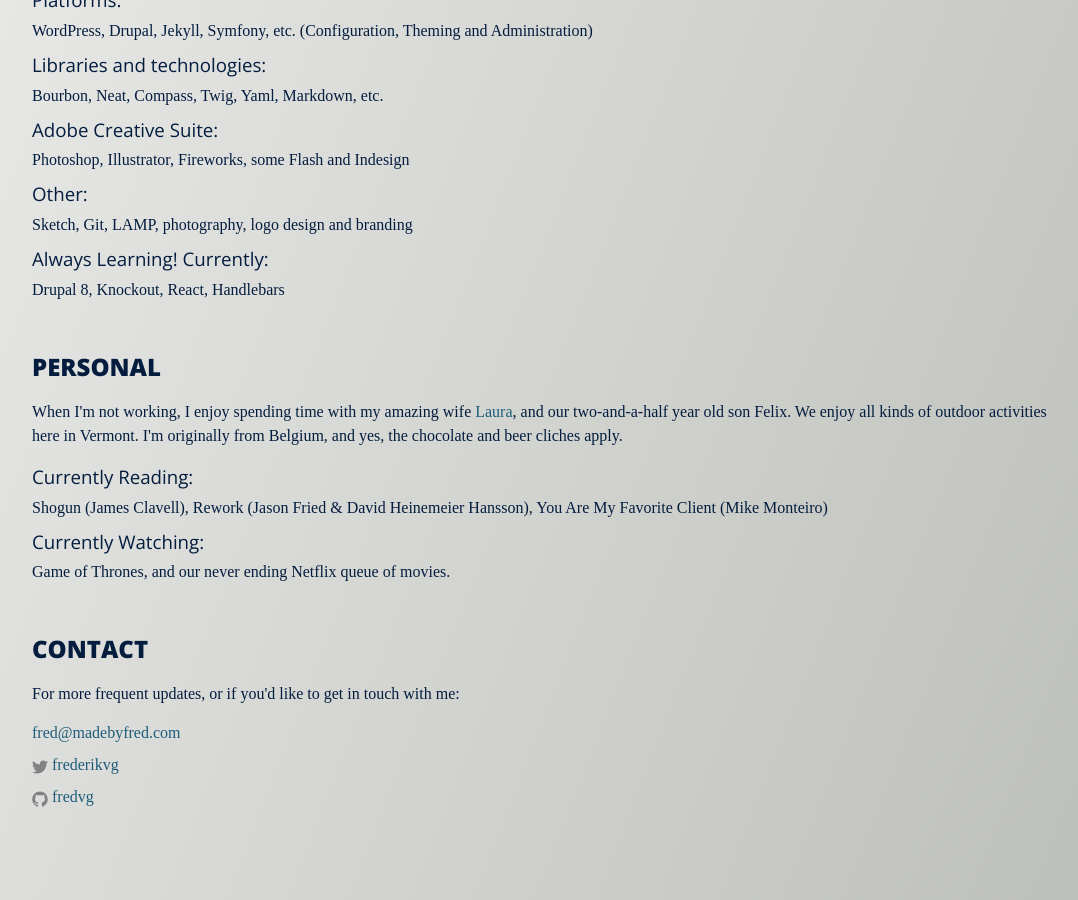
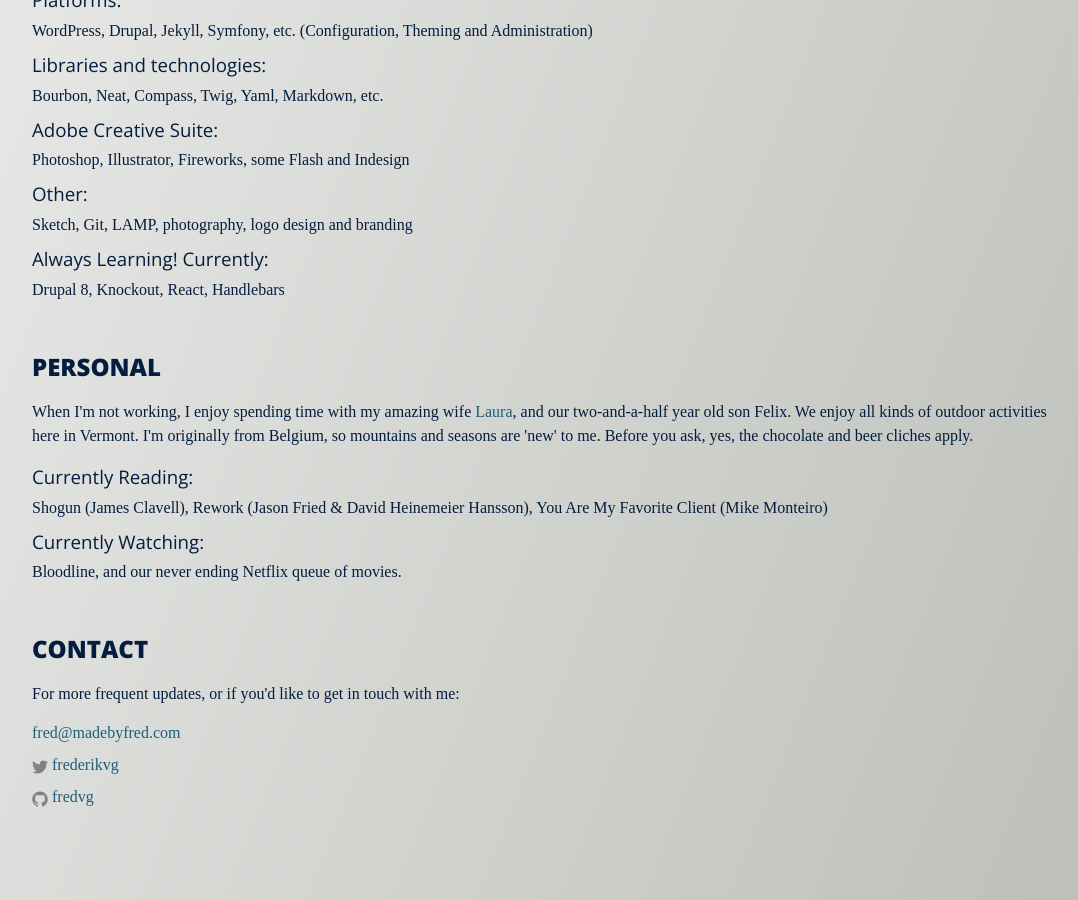
Before and after one commit to fredvg/fredvg.github.io, a Jekyll site: the page built from index.html, in a window 1280 px wide and 900 px high, scrolled down 2369 px. Shown: the whole window, without its empty margins (96-1174 px from the left). Built offline with Jekyll 4.4.1, drawn with Linux system fonts in a browser that asks for light colours; some web fonts are replaced.

Commit message:
small content update to Personal Section

```diff
--- a/index.html
+++ b/index.html
@@ -82,10 +82,10 @@
 
 		<section id="personal">
 		<h2 class="section-title">Personal</h2>
-		<p>When I'm not working, I enjoy spending time with my amazing wife <a href="http://lauramacchia.com">Laura</a>, and our two-and-a-half year old son Felix. We enjoy all kinds of outdoor activities here in Vermont. I'm originally from Belgium, and yes, the chocolate and beer cliches&nbsp;apply.</p>
+		<p>When I'm not working, I enjoy spending time with my amazing wife <a href="http://lauramacchia.com">Laura</a>, and our two-and-a-half year old son Felix. We enjoy all kinds of outdoor activities here in Vermont. I'm originally from Belgium, so mountains and seasons are 'new' to me. Before you ask, yes, the chocolate and beer cliches&nbsp;apply.</p>
 		<ul class="entries">
 			<li><h3>Currently Reading:</h3>Shogun (James Clavell), Rework (Jason Fried & David Heinemeier Hansson), You Are My Favorite Client (Mike&nbsp;Monteiro)</li>
-			<li><h3>Currently Watching:</h3>Game of Thrones, and our never ending Netflix queue of&nbsp;movies.</li>
+			<li><h3>Currently Watching:</h3>Bloodline, and our never ending Netflix queue of&nbsp;movies.</li>
 		</ul>
 	</section>
 <!--
```
